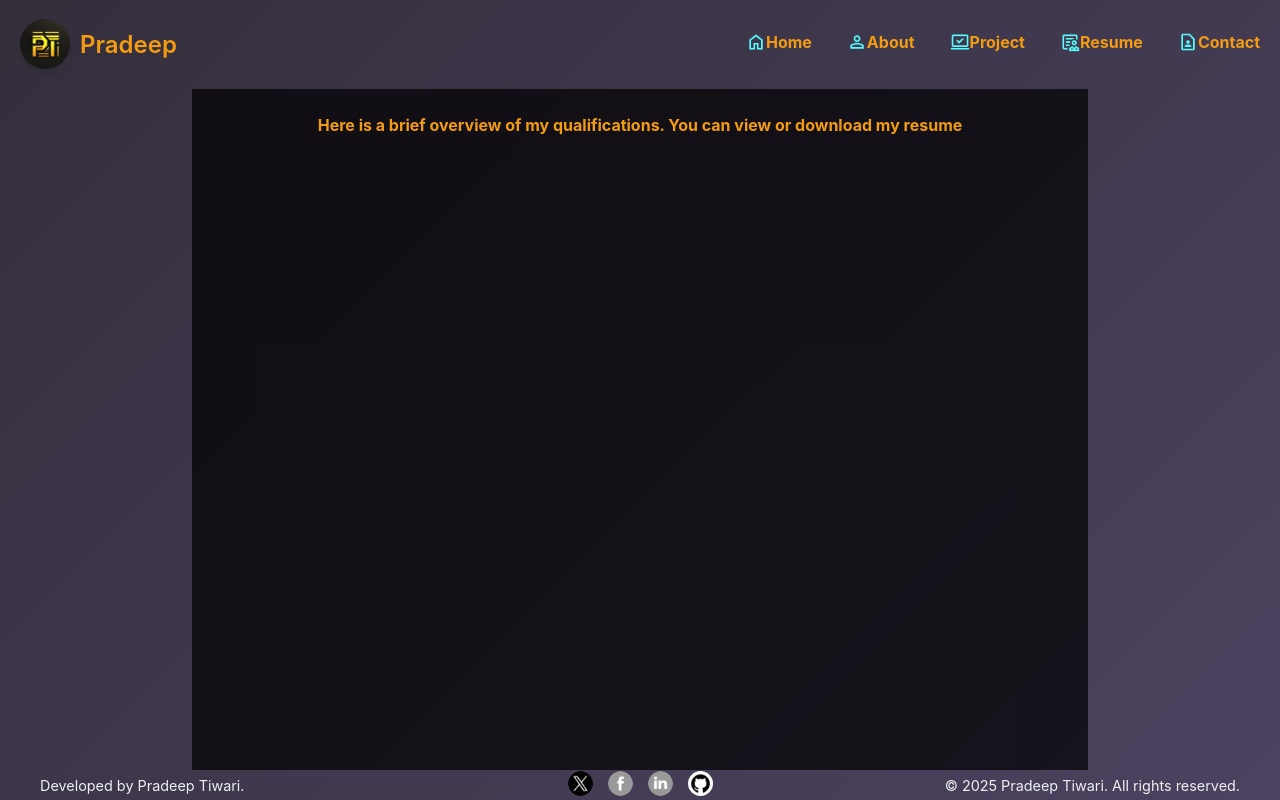
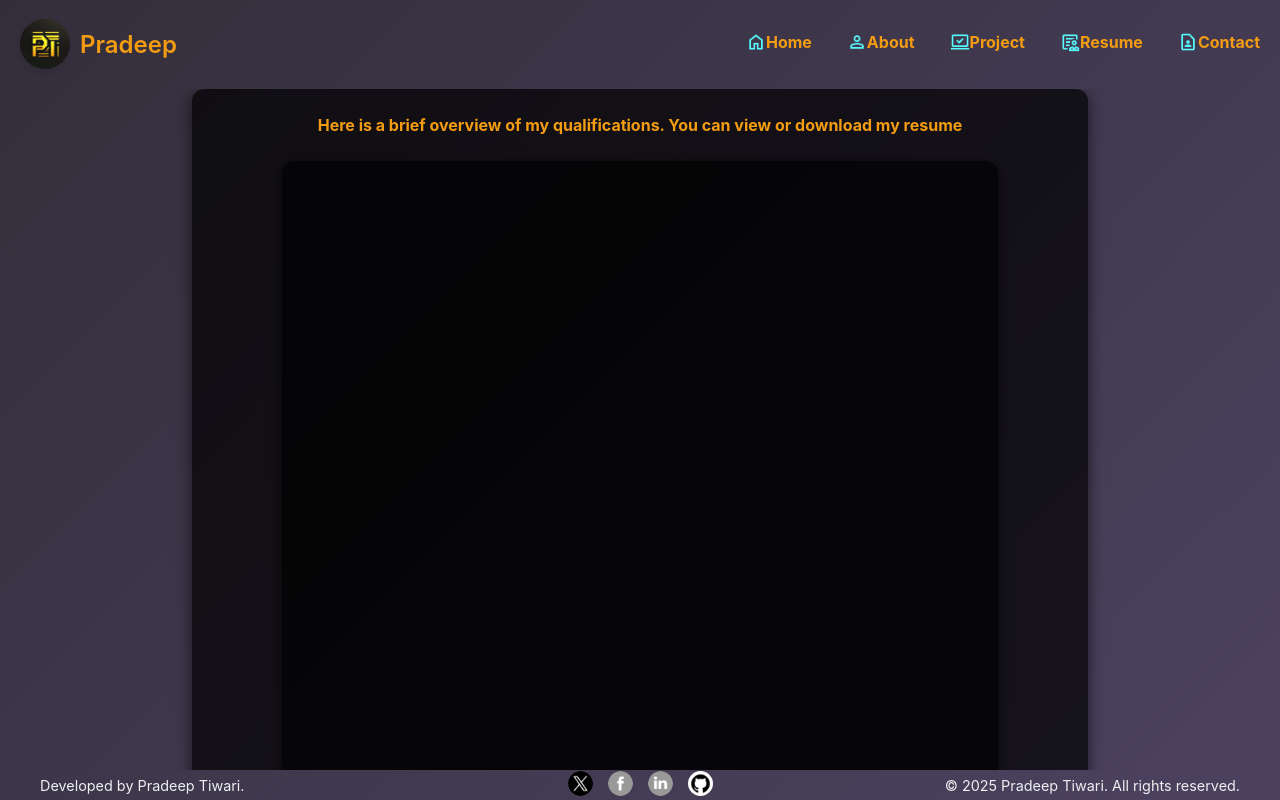
Before and after one commit to pradeepkni382/MyPortfolio, a React (Create React App) app: page /resume in a window 1280 px wide. Built offline with nearby package versions, Linux system fonts and the light colour scheme.

Commit message:
w06/task/ticket/synced background stye across the pages
- Implementation:-

```diff
--- a/src/pages/About.js
+++ b/src/pages/About.js
@@ -46,6 +46,9 @@ const AboutContainer = styled.div`
   gap: 20px;
   background-color: transparent;
   color: #ecf0f1;
+  background: transparent;
+  border-radius: 12px;
+  box-shadow: 0 4px 15px rgba(0, 0, 0, 0.6);
   font-family: 'Roboto', sans-serif;
   transition: background-color 0.3s ease, color 0.3s ease; /* Smooth transition */
 `;
--- a/src/pages/Contact.js
+++ b/src/pages/Contact.js
@@ -45,8 +45,8 @@ const Contact = () => {
       maxWidth: '600px', // Limit the maximum width of the form
       padding: '20px',
       backgroundColor: 'rgba(0, 0, 0, 0.7)',
-      borderRadius: '8px',
-      boxShadow: '0 2px 10px rgba(0, 0, 0, 0.1)',
+      borderRadius: '12px',
+      boxShadow: '0 4px 15px rgba(0, 0, 0, 0.6)',
     },
     contactLeftHeading: {
       fontSize: '2rem',
--- a/src/pages/Home.js
+++ b/src/pages/Home.js
@@ -137,9 +137,9 @@ const TopContainer = styled.div`
   grid-template-columns: 1fr 1fr;
   gap: 1rem;
   align-items: center;
-  background: transparent; // Slightly transparent background
-  border-radius: 12px;
-  box-shadow: 0 4px 15px rgba(0, 0, 0, 0.6);
+  // background: transparent; // Slightly transparent background
+  // border-radius: 12px;
+  // box-shadow: 0 4px 15px rgba(0, 0, 0, 0.6);
   padding: 2rem;
 
   @media (max-width: 768px) {
--- a/src/pages/Resume.js
+++ b/src/pages/Resume.js
@@ -2,6 +2,9 @@
 import React from 'react';
 import resumeLink from '../assets/resume/Pradeep Tiwari.pdf';
 
+// background: transparent; // Slightly transparent background
+//   border-radius: 12px;
+//   box-shadow: 0 4px 15px rgba(0, 0, 0, 0.6);
 const Resume = () => {
   return (
     <div
@@ -13,6 +16,8 @@ const Resume = () => {
       // height: '100vh',           // Full viewport height
       textAlign: 'center',
       background: 'rgba(0, 0, 0, 0.7)',
+      borderRadius: '12px',
+      boxShadow: '0 4px 15px rgba(0, 0, 0, 0.6)',
       width: '70%',
       margin: '0 auto',         // Ensure it stays within the page margins
     }}
@@ -22,7 +27,10 @@ const Resume = () => {
         src={resumeLink}
         width="80%"
         height="700px"
-        style={{ border: 'none' }}
+        style={{ border: 'none',
+          background: 'rgba(0, 0, 0, 0.7)',
+          borderRadius: '12px',
+          boxShadow: '0 4px 15px rgba(0, 0, 0, 0.6)', }}
         title="Resume"
       ></iframe>
 
```
